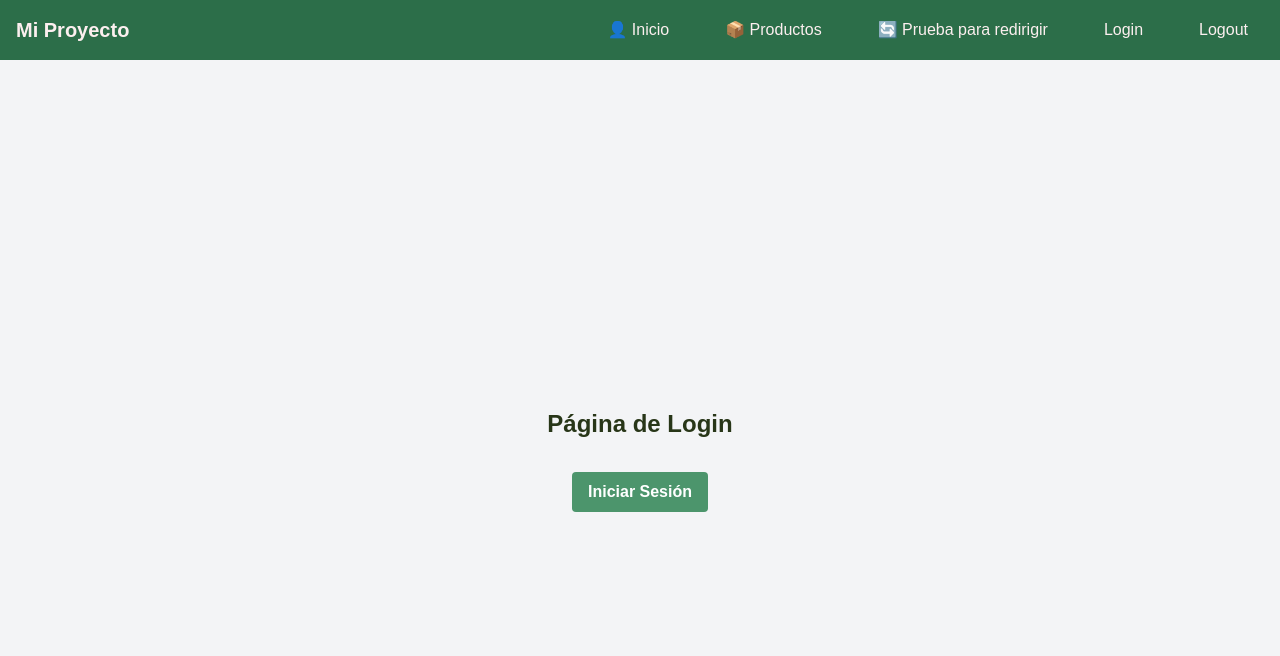
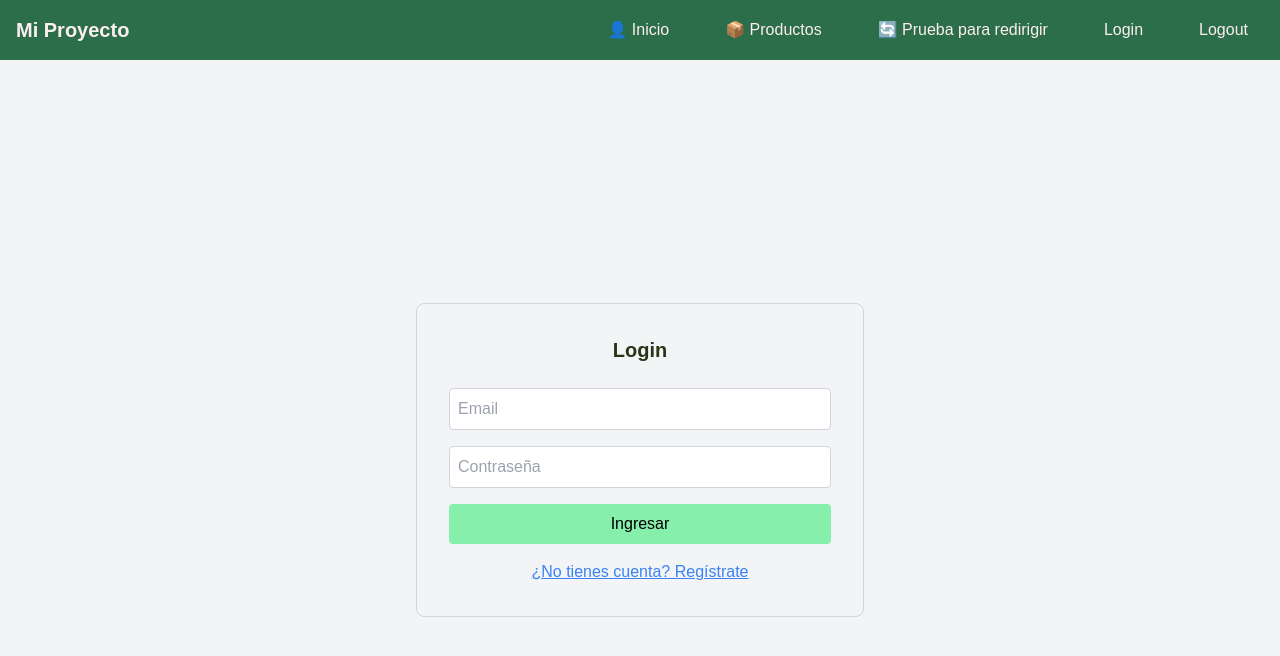
Before and after one commit to ign-mendezs/mi-proyecto-react, a Next.js app: page /login in a window 1280 px wide. Shown: the top 656 px of the page. Built offline with nearby package versions, Linux system fonts and the light colour scheme; no server answers.

Commit message:
feat: realizar pagina login con jwt y componente

```diff
--- /dev/null
+++ b/src/components/LoginForm.js
@@ -0,0 +1,44 @@
+import React, { useState } from 'react';
+import axios from 'axios';
+
+function LoginForm({ setAuth }) {
+  const [email, setEmail] = useState('');
+  const [password, setPassword] = useState('');
+  const [error, setError] = useState('');
+
+  const handleSubmit = async (e) => {
+    e.preventDefault();
+    try {
+      // Llamada al endpoint de login
+      const response = await axios.post('http://localhost:5000/auth/login', { email, password });
+      const token = response.data.token;
+      // Guarda el token en localStorage (o en un contexto global)
+      localStorage.setItem('token', token);
+      setAuth(true); // Actualiza el estado de autenticación
+      setError('');
+    } catch (err) {
+      setError(err.response?.data?.error || 'Error en el login');
+    }
+  };
+
+  return (
+    <form onSubmit={handleSubmit}>
+      <input
+        type="email"
+        placeholder="Email"
+        value={email}
+        onChange={(e) => setEmail(e.target.value)}
+      /><br />
+      <input
+        type="password"
+        placeholder="Contraseña"
+        value={password}
+        onChange={(e) => setPassword(e.target.value)}
+      /><br />
+      <button type="submit">Iniciar sesión</button>
+      {error && <p>{error}</p>}
+    </form>
+  );
+}
+
+export default LoginForm;
--- a/src/pages/login.js
+++ b/src/pages/login.js
@@ -1,14 +1,49 @@
-export default function Login() {
-    const handleLogin = () => {
-        document.cookie = "sessionToken=abc123; path=/"; // Crear la cookie de sesión
-        alert("Sesión iniciada. Revisa las cookies en DevTools.");
-        window.location.href = "/productos"; // Redirigir a productos
-    };
 
-    return (
-        <div className="min-h-screen flex flex-col items-center justify-center bg-gray-100 p-6">
-            <h1 className="text-2xl font-bold mb-6 text-center">Página de Login</h1>
-            <button className="btn btn-green" onClick={handleLogin}>Iniciar Sesión</button>
-        </div>
-    );
-}
+import React, { useState, useContext } from 'react';
+import { useRouter } from 'next/router';
+import { api } from '../services/api';
+import { AuthContext } from '../context/AuthContext';
+import Link from 'next/link';
+
+const Login = () => {
+  const { login } = useContext(AuthContext);
+  const router = useRouter();
+
+  const [formData, setFormData] = useState({ email: '', password: '' });
+  const [error, setError] = useState(null);
+
+  const handleChange = (e) => {
+    setFormData({ ...formData, [e.target.name]: e.target.value });
+  };
+
+  const handleSubmit = async (e) => {
+    e.preventDefault();
+    try {
+      const res = await api.post('/auth/login', formData);
+      login(res.data.token);
+      // Redirigir a la página de productos luego del login
+      router.push('/productos');
+    } catch (err) {
+      setError(err.response?.data?.error || 'Error en el login');
+    }
+  };
+
+  return (
+    <div className="min-h-screen flex items-center justify-center bg-gray-100 p-6">
+      <div className="border border-gray-300 p-8 rounded-lg w-full max-w-md">
+        <h2 className="text-xl font-bold mb-6 text-center">Login</h2>
+        {error && <p style={{ color: 'red' }}>{error}</p>}
+        <form onSubmit={handleSubmit} className="flex flex-col space-y-4">
+          <input type="email" name="email" placeholder="Email" onChange={handleChange} required className="border border-gray-300 rounded p-2"/>
+          <input type="password" name="password" placeholder="Contraseña" onChange={handleChange} required className="border border-gray-300 rounded p-2"/>
+          <button type="submit" className="bg-green-300 text-black py-2 px-4 rounded hover:bg-gray-200 transition duration-300">Ingresar</button>
+        </form>
+        <Link href="/Register" className="mt-4 block text-center text-blue-500 underline">
+          ¿No tienes cuenta? Regístrate
+        </Link>
+      </div>
+    </div>
+  );
+};
+
+export default Login;
```
